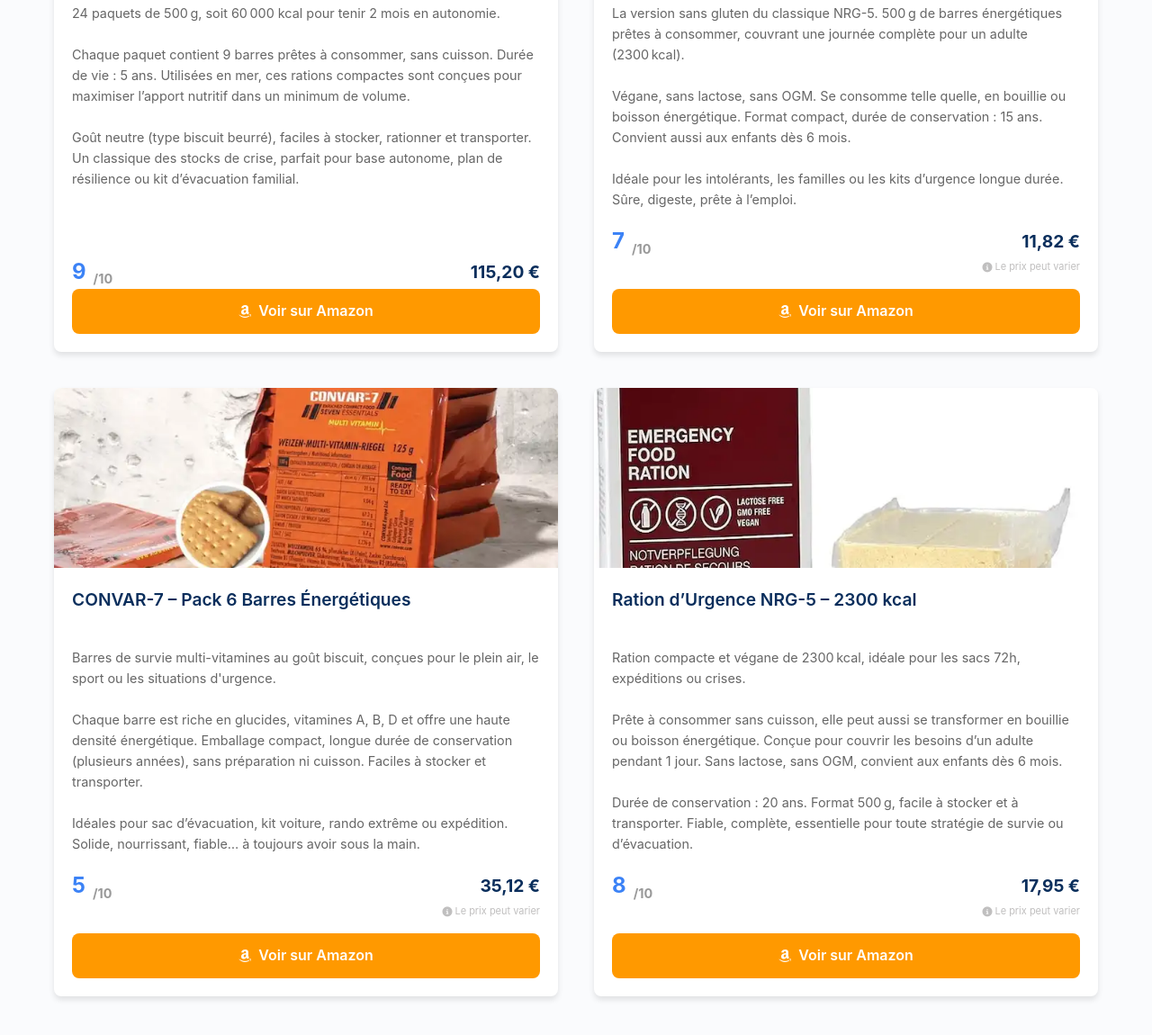
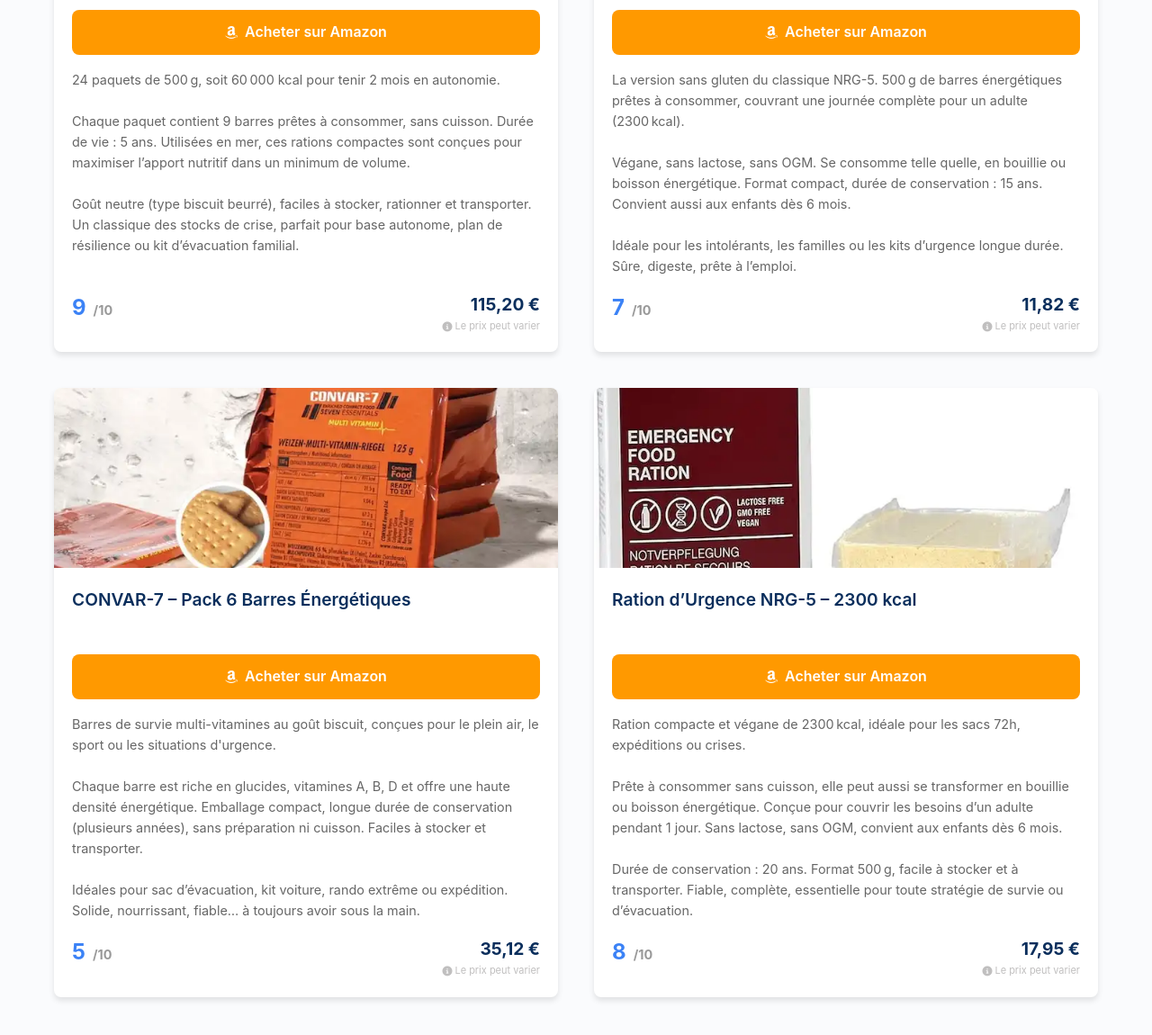
Before and after one commit to robin2309/equipe-toi, a website: page src/reserves-alimentaires.html in a window 1280 px wide. Shown: the part 874-2024 px from the top of the page at 90% size. Drawn offline with Linux system fonts and the light colour scheme.

Commit message:
replace CTA wording on buy

```diff
--- a/css/category-page.css
+++ b/css/category-page.css
@@ -162,7 +162,7 @@
 .product-title {
   font-size: 1.2rem;
   color: var(--primary-color);
-  margin-bottom: 8px;
+  margin-bottom: 16px;
   font-weight: 600;
   height: 60px;
   overflow: hidden;
@@ -184,12 +184,12 @@
 .product-meta {
   display: flex;
   justify-content: space-between;
-  align-items: center;
+  align-items: flex-start;
 }
 
 .product-rating {
   display: flex;
-  align-items: center;
+  align-items: baseline;
   gap: 8px;
   font-weight: 700;
 }
@@ -197,12 +197,17 @@
 .product-disclaimer-price {
   display: flex;
   align-items: right;
-  margin-bottom: 16px;
   width: 100%;
   justify-content: flex-end;
   font-size: 11px;
   color: #c0bfbf;
   align-items: center;
+}
+
+.product-price-container {
+  display: flex;
+  flex-direction: column;
+  align-items: flex-end;
 }
 
 .price-info-icon {
@@ -217,7 +222,6 @@
 .rating-max {
   color: #999;
   font-size: 0.9rem;
-  align-self: flex-end;
 }
 
 .product-price {
@@ -240,6 +244,7 @@
   gap: 8px;
   text-decoration: none;
   transition: var(--transition);
+  margin-bottom: 16px;
 }
 
 .btn-amazon:hover {
--- a/src/reserves-alimentaires.html
+++ b/src/reserves-alimentaires.html
@@ -130,6 +130,10 @@
               class="product-img">
               <div class="product-content">
                 <h3 class="product-title">Rations Seven Oceans – 2 mois / 60 000 kcal</h3>
+                <a href="https://amzn.to/3H0yXDm" target="_blank" class="btn-amazon">
+                  <i class="fab fa-amazon"></i>
+                  Acheter sur Amazon
+                </a>
                 <p class="product-description">
                   24 paquets de 500 g, soit 60 000 kcal pour tenir 2 mois en autonomie.<br/><br/>Chaque paquet contient 9 barres prêtes à consommer, sans cuisson. Durée de vie : 5 ans. Utilisées en mer, ces rations compactes sont conçues pour maximiser l’apport nutritif dans un minimum de volume.<br/><br/>Goût neutre (type biscuit beurré), faciles à stocker, rationner et transporter. Un classique des stocks de crise, parfait pour base autonome, plan de résilience ou kit d’évacuation familial.
                 </p>
@@ -138,12 +142,14 @@
                     <span class="rating-value">9</span>
                     <span class="rating-max">/10</span>
                   </div>
+                  <div class="product-price-container">
                     <div class="product-price">115,20 €</div>
+                    <div class="product-disclaimer-price">
+                      <i class="fa-solid fa-circle-info price-info-icon"></i>
+                      Le prix peut varier
                     </div>
-                <a href="https://amzn.to/3H0yXDm" target="_blank" class="btn-amazon">
-                  <i class="fab fa-amazon"></i>
-                  Voir sur Amazon
-                </a>
+                  </div>
+                </div>
               </div>
             </div>
           </div>
@@ -154,6 +160,10 @@
               <img src="/img/products/ration-gluten-free.webp" alt="NRG-5 ZERO – Ration Sans Gluten 2300 kcal" class="product-img">
               <div class="product-content">
                 <h3 class="product-title">NRG-5 ZERO – Ration Sans Gluten 2300 kcal</h3>
+                <a href="https://amzn.to/4mhWpeg" target="_blank" class="btn-amazon">
+                  <i class="fab fa-amazon"></i>
+                  Acheter sur Amazon
+                </a>
                 <p class="product-description">
                   La version sans gluten du classique NRG-5. 500 g de barres énergétiques prêtes à consommer, couvrant une journée complète pour un adulte (2300 kcal).<br/><br/>Végane, sans lactose, sans OGM. Se consomme telle quelle, en bouillie ou boisson énergétique. Format compact, durée de conservation : 15 ans. Convient aussi aux enfants dès 6 mois.<br/><br/>Idéale pour les intolérants, les familles ou les kits d’urgence longue durée. Sûre, digeste, prête à l’emploi.
                 </p>
@@ -162,16 +172,14 @@
                     <span class="rating-value">7</span>
                     <span class="rating-max">/10</span>
                   </div>
+                  <div class="product-price-container">
                     <div class="product-price">11,82 €</div>
-                </div>
                     <div class="product-disclaimer-price">
                       <i class="fa-solid fa-circle-info price-info-icon"></i>
                       Le prix peut varier
                     </div>
-                <a href="https://amzn.to/4mhWpeg" target="_blank" class="btn-amazon">
-                  <i class="fab fa-amazon"></i>
-                  Voir sur Amazon
-                </a>
+                  </div>
+                </div>
               </div>
             </div>
           </div>
@@ -182,6 +190,10 @@
               <img src="/img/products/ration-convar.webp" alt="CONVAR-7 – Pack 6 Barres Énergétiques" class="product-img">
               <div class="product-content">
                 <h3 class="product-title">CONVAR-7 – Pack 6 Barres Énergétiques</h3>
+                <a href="https://amzn.to/3ISsyLa" target="_blank" class="btn-amazon">
+                  <i class="fab fa-amazon"></i>
+                  Acheter sur Amazon
+                </a>
                 <p class="product-description">
                   Barres de survie multi-vitamines au goût biscuit, conçues pour le plein air, le sport ou les situations d'urgence.<br/><br/>Chaque barre est riche en glucides, vitamines A, B, D et offre une haute densité énergétique. Emballage compact, longue durée de conservation (plusieurs années), sans préparation ni cuisson. Faciles à stocker et transporter.<br/><br/>Idéales pour sac d’évacuation, kit voiture, rando extrême ou expédition. Solide, nourrissant, fiable… à toujours avoir sous la main.
                 </p>
@@ -190,16 +202,14 @@
                     <span class="rating-value">5</span>
                     <span class="rating-max">/10</span>
                   </div>
+                  <div class="product-price-container">
                     <div class="product-price">35,12 €</div>
-                </div>
                     <div class="product-disclaimer-price">
                       <i class="fa-solid fa-circle-info price-info-icon"></i>
                       Le prix peut varier
                     </div>
-                <a href="https://amzn.to/3ISsyLa" target="_blank" class="btn-amazon">
-                  <i class="fab fa-amazon"></i>
-                  Voir sur Amazon
-                </a>
+                  </div>
+                </div>
               </div>
             </div>
           </div>
@@ -210,6 +220,10 @@
               <img src="/img/products/ration-vegan.webp" alt="Ration d’Urgence NRG-5 – 2300 kcal" class="product-img">
               <div class="product-content">
                 <h3 class="product-title">Ration d’Urgence NRG-5 – 2300 kcal</h3>
+                <a href="https://amzn.to/47bZisy" target="_blank" class="btn-amazon">
+                  <i class="fab fa-amazon"></i>
+                  Acheter sur Amazon
+                </a>
                 <p class="product-description">
                   Ration compacte et végane de 2300 kcal, idéale pour les sacs 72h, expéditions ou crises. <br/><br/>Prête à consommer sans cuisson, elle peut aussi se transformer en bouillie ou boisson énergétique. Conçue pour couvrir les besoins d’un adulte pendant 1 jour. Sans lactose, sans OGM, convient aux enfants dès 6 mois.<br/><br/>Durée de conservation : 20 ans. Format 500 g, facile à stocker et à transporter. Fiable, complète, essentielle pour toute stratégie de survie ou d’évacuation.
                 </p>
@@ -218,16 +232,14 @@
                     <span class="rating-value">8</span>
                     <span class="rating-max">/10</span>
                   </div>
+                  <div class="product-price-container">
                     <div class="product-price">17,95 €</div>
-                </div>
                     <div class="product-disclaimer-price">
                       <i class="fa-solid fa-circle-info price-info-icon"></i>
                       Le prix peut varier
                     </div>
-                <a href="https://amzn.to/47bZisy" target="_blank" class="btn-amazon">
-                  <i class="fab fa-amazon"></i>
-                  Voir sur Amazon
-                </a>
+                  </div>
+                </div>
               </div>
             </div>
           </div>
```
Also changed, not shown: src/batteries.html (+21 -15 lines), src/divers.html (+15 -10 lines), src/radios.html (+22 -15 lines), src/sacs-evacuation.html (+21 -15 lines), src/trousse-secours.html (+21 -15 lines). Lines whose indentation alone changed are shown as unchanged.
